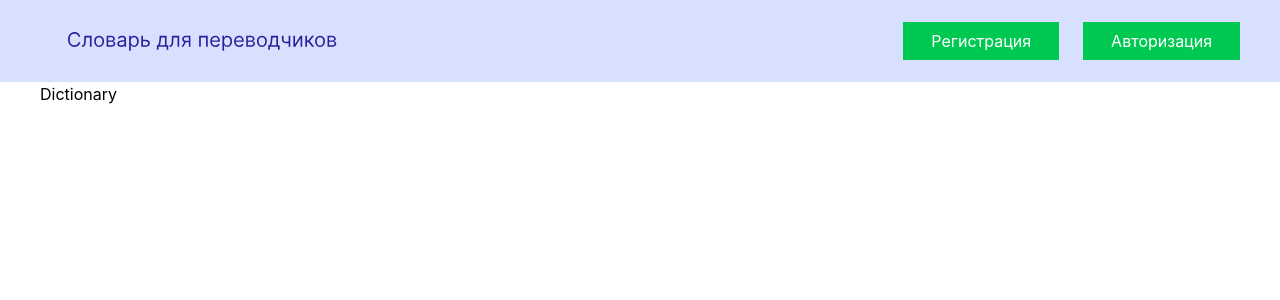
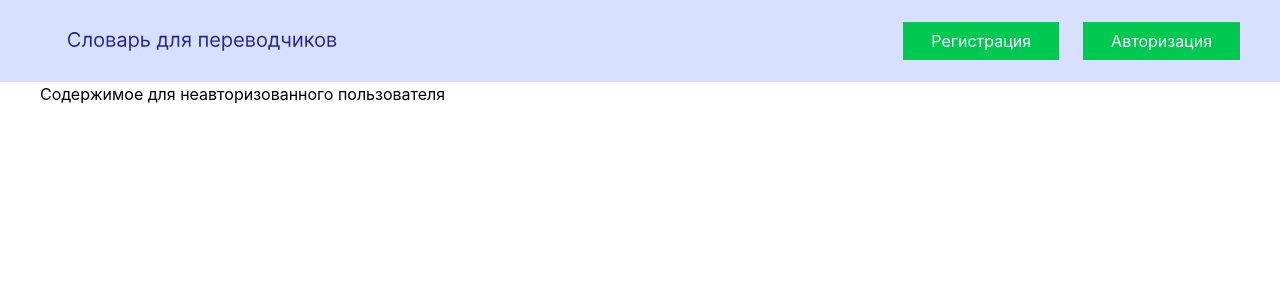
Before and after one commit to schr0cat/dictionary-for-translators, a React (Vite) app in the folder frontend/: page /dictionary in a window 1280 px wide. Shown: the top 300 px of the page. Built offline with nearby package versions, Linux system fonts and the light colour scheme; no server answers.

Commit message:
Настроить разное содержимое страниц словаря и добавления слов для авторизованных и неавторизованных пользователей

```diff
--- a/frontend/src/pages/AddWordsPage.tsx
+++ b/frontend/src/pages/AddWordsPage.tsx
@@ -1,10 +1,21 @@
 import AddWordsForm from '../components/AddWordsForm';
+import useAuth from '../hooks/use-auth';
 
 function AddWordsPage() {
+  const { status, user } = useAuth();
+
   return <div>
-    Add words
+    {(status === 'ready' && user) ? (
+      <>
+        Add words
 
-    <AddWordsForm></AddWordsForm>
+        <AddWordsForm></AddWordsForm>
+      </>
+    ) : (
+      <>
+        Содержимое для неавторизованного пользователя
+      </>
+    )}
   </div>
 };
 
--- a/frontend/src/pages/DictionaryPage.tsx
+++ b/frontend/src/pages/DictionaryPage.tsx
@@ -1,6 +1,18 @@
+import useAuth from '../hooks/use-auth';
+
 function DictionaryPage() {
+  const { status, user } = useAuth();
+
   return <div>
-    Dictionary
+    {(status === 'ready' && user) ? (
+      <>
+        Словарь авторизованного пользователя (в разработке)
+      </>
+    ) : (
+      <>
+        Содержимое для неавторизованного пользователя
+      </>
+    )}
   </div>
 };
 
```
